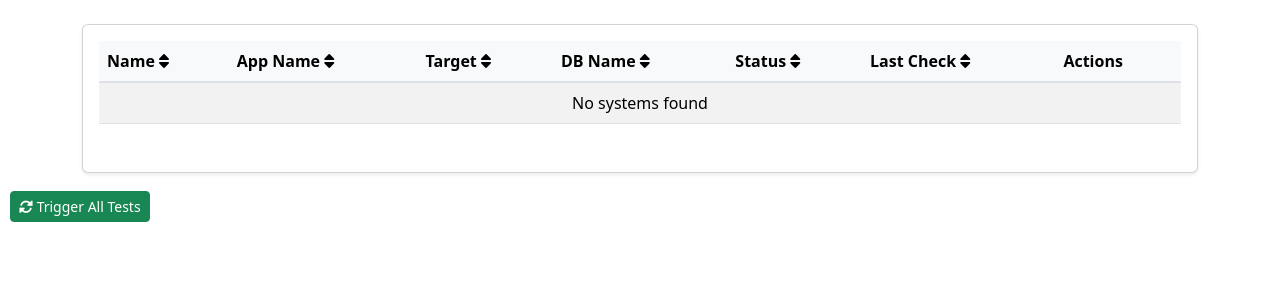
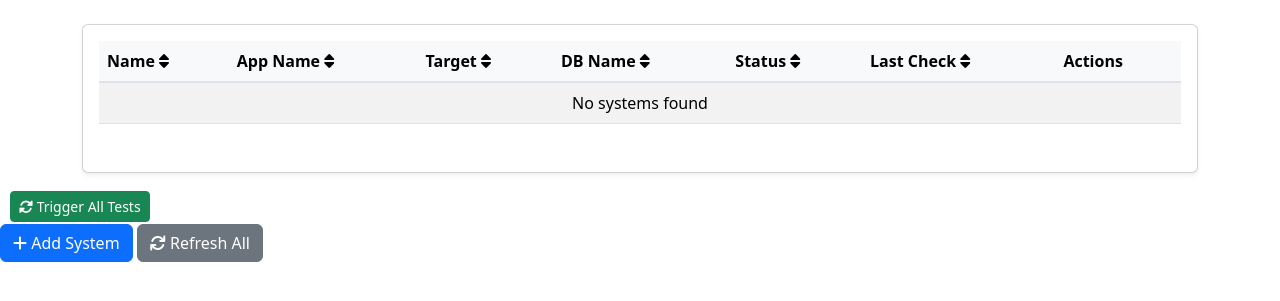
Before and after one commit to nirwo/sequence, a Flask app: page / in a window 1280 px wide. Shown: the part 56-357 px from the top of the page. Run offline with Flask 3, Linux system fonts and the light colour scheme; data that the repository does not hold is empty; some libraries are stand-ins or nearby versions.

Commit message:
fix html

```diff
--- a/templates/index.html
+++ b/templates/index.html
@@ -581,6 +581,15 @@
     <button id="refreshButton" class="btn btn-sm btn-success" style="margin-left: 10px;" title="Test all systems" aria-label="Trigger test for all systems">
         <i class="fas fa-sync-alt"></i> Trigger All Tests
     </button>
+
+    <div class="mb-3">
+        <button class="btn btn-primary" data-bs-toggle="modal" data-bs-target="#addSystemWizardModal">
+            <i class="fas fa-plus"></i> Add System
+        </button>
+        <button id="refreshButton" class="btn btn-secondary">
+            <i class="fas fa-sync"></i> Refresh All
+        </button>
+    </div>
 
     <script src="https://cdn.jsdelivr.net/npm/bootstrap@5.3.2/dist/js/bootstrap.bundle.min.js"></script>
     <script>
```
